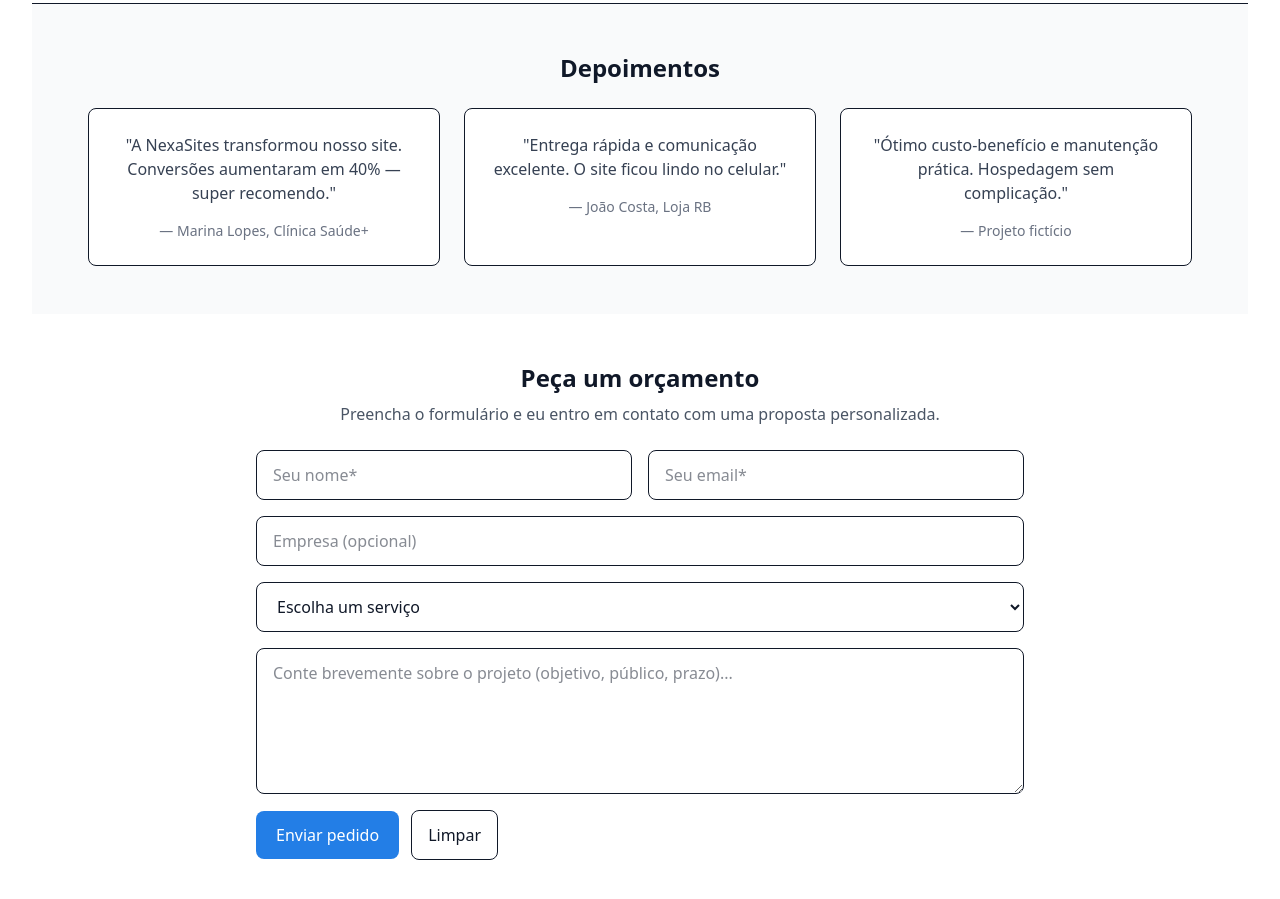
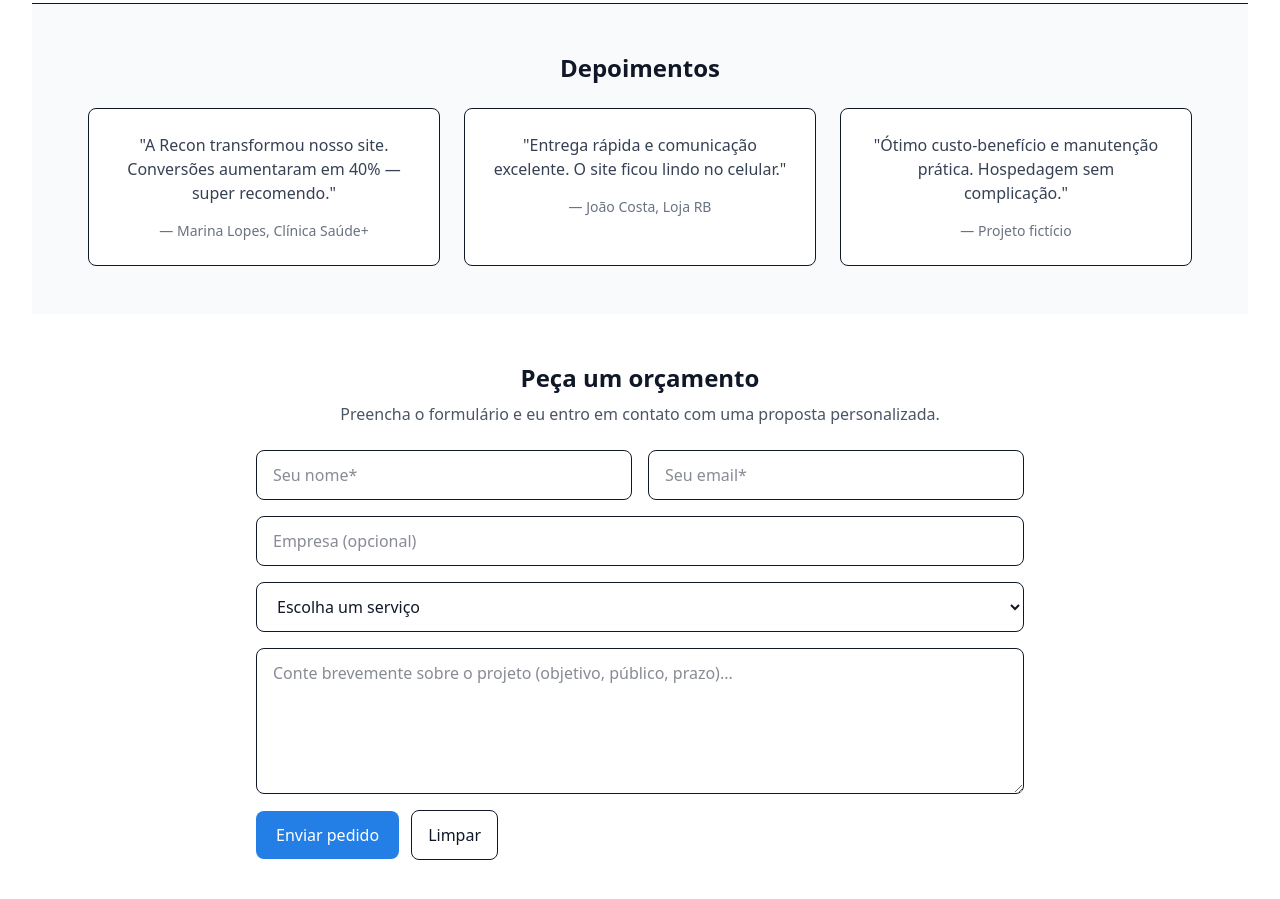
Before and after one commit to Yagohenriqu3/recon-site, a React (Vite) app: page / in a window 1280 px wide. Shown: the part 1580-2479 px from the top of the page. Built offline with nearby package versions, Linux system fonts and the light colour scheme.

Commit message:
Update PortfolioLanding.jsx

```diff
--- a/src/PortfolioLanding.jsx
+++ b/src/PortfolioLanding.jsx
@@ -186,7 +186,7 @@ export default function PortfolioLanding() {
           <h2 className="text-2xl font-semibold">Depoimentos</h2>
           <div className="mt-6 grid md:grid-cols-3 gap-6">
             <blockquote className="p-6 bg-white border rounded-lg">
-              <p className="text-gray-700">"A NexaSites transformou nosso site. Conversões aumentaram em 40% — super recomendo."</p>
+              <p className="text-gray-700">"A Recon transformou nosso site. Conversões aumentaram em 40% — super recomendo."</p>
               <footer className="mt-4 text-sm text-gray-500">— Marina Lopes, Clínica Saúde+</footer>
             </blockquote>
 
```
